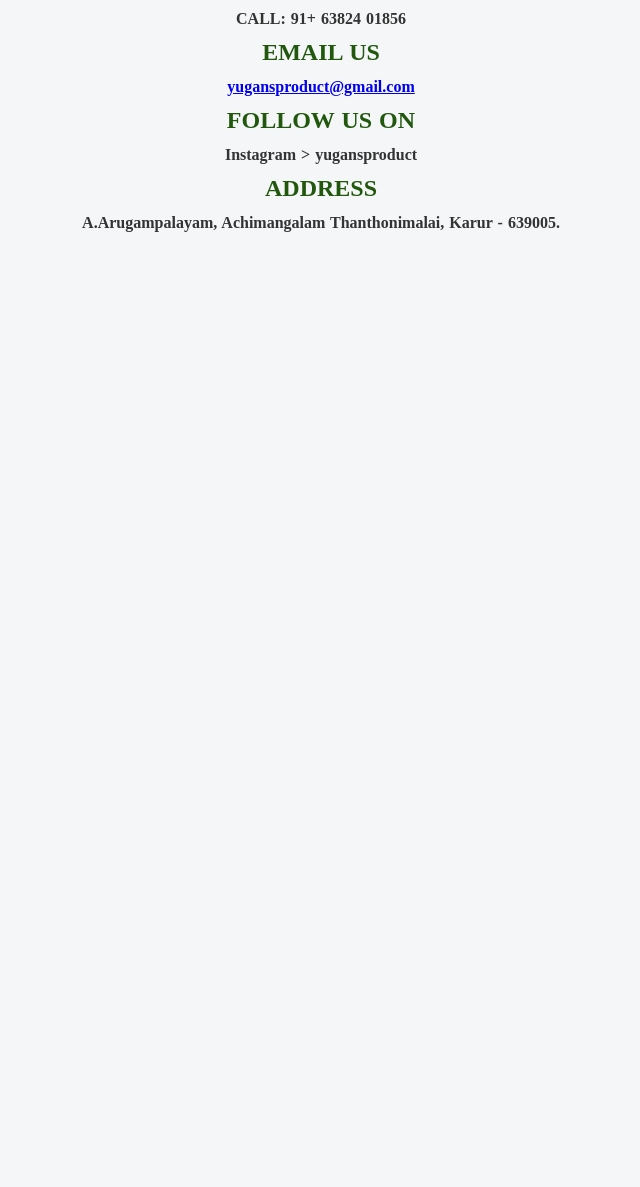
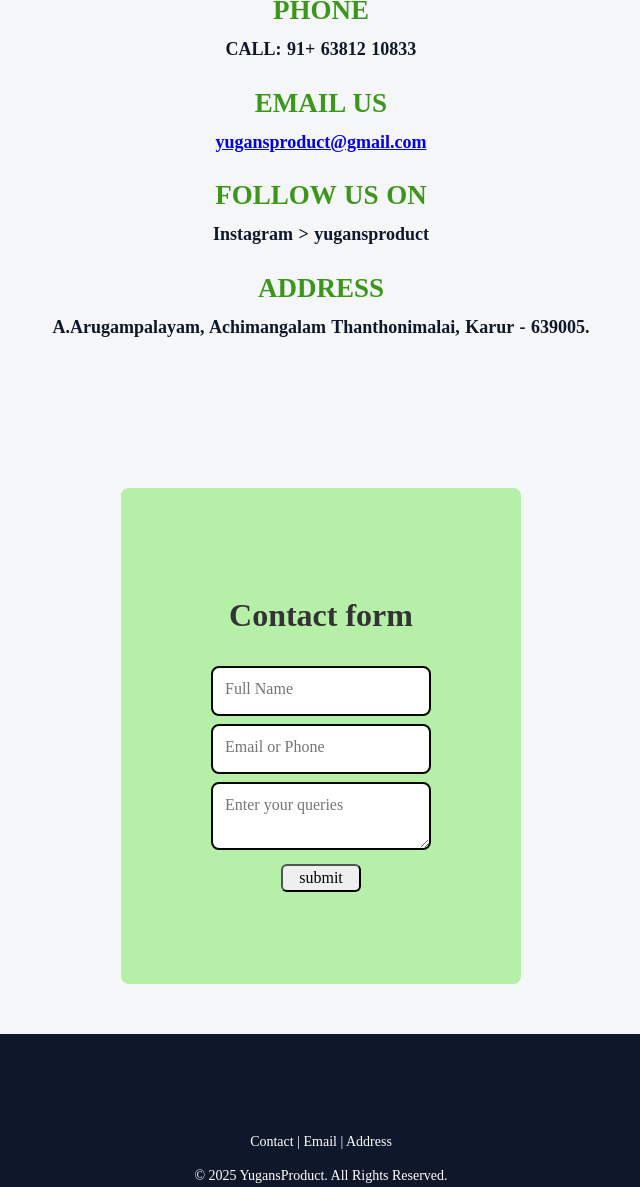
Before and after one commit to karthikrajasrc-ship-it/yugansproduct, a plain HTML site: page contact.html in a window 1280 px wide. Shown: the part 278-1465 px from the top of the page, without its empty margins (319-959 px from the left). Before the commit the page ends 800 px from the top, so only its background shows below. Drawn offline with Linux system fonts and the light colour scheme.

Commit message:
New contact form added

```diff
--- a/contact.html
+++ b/contact.html
@@ -36,15 +36,15 @@
 PHONE
 </h2>
 </div>
-<p>
-    CALL: 91+ 63824 01856
+<p class="content-inside">
+    CALL: 91+ 63812 10833
 </p>
 <div class="contact-here">
 <h2>
     EMAIL US
 </h2>
 </div>
-<p>
+<p class="content-inside">
     <a href="mailto : yugansproduct@gmail.com">
         yugansproduct@gmail.com
     </a>
@@ -54,7 +54,7 @@ PHONE
     FOLLOW US ON
 </h2>
 </div>
-<p>
+<p class="content-inside">
     Instagram > yugansproduct
 </p>
 <div class="contact-here">
@@ -62,12 +62,37 @@ PHONE
     ADDRESS
 </h2>
 </div>
-<P>
+<P class="content-inside">
 A.Arugampalayam,
 Achimangalam Thanthonimalai,
 Karur - 639005.
 </P>
 </section>
+<form class="contact-form">
+    <h2 class="contact-head">Contact form
+    </h2>
+    <div class="box-form">
+      <input type="text" placeholder="Full Name" required>
+    </div>
+    <div class="box-form">
+        <input type="email" placeholder="Email or Phone">
+    </div>
+    <div class="box-form">
+         <textarea placeholder="Enter your queries"></textarea>
+    </div>
+    <div class="box-btn">
+        <button type="submit">submit</button>
+    </div>
+
+</form>
+
+ <footer>
+    <p>
+      Contact | Email | Address
+    </p>
+<br>
+    <p>© 2025 YugansProduct. All Rights Reserved.</p>
+  </footer>
 
   </body>
 </html>
--- a/style.css
+++ b/style.css
@@ -152,8 +152,50 @@ footer p {
   line-height: 1.7;
 }
 .contact-here {
-  color: #21580d;
+  color: #3c961b;
+  font-size: 18px;
 }
 .content-inside {
   color: #0f172a;
+  padding-bottom: 16px;
+  font-size: 18px;
 }
+.contact-form {
+  max-width: 400px;
+  margin: 40px auto;
+  padding: 90px 90px;
+  background-color: hsla(108, 72%, 76%, 0.816);
+  border-radius: 8px;
+  line-height: 1.7;
+}
+.box-form input,.box-form textarea
+{
+  width: 100%;
+  padding: 12px;
+  font-size: 16px;
+  border: 2px solid #020701;
+  border-radius: 8px;
+  outline: none;
+  box-sizing: border-box;
+  margin: 4px auto;
+  padding-bottom: 16px;
+}
+.box-btn button {
+  padding: 3px 10px;
+  font-size: 16px;
+  border-radius: 6px;
+  cursor: pointer;
+  width: 80px;
+  display: block;
+  margin: 2px auto;
+}
+.box-btn button:hover{
+  color: #000000;
+  background-color: #e2a924;
+}
+.contact-form .contact-head{
+  font-size: 32px;
+  text-align: center;
+  padding: 10px;
+  padding-bottom: 19px;
+}
```
